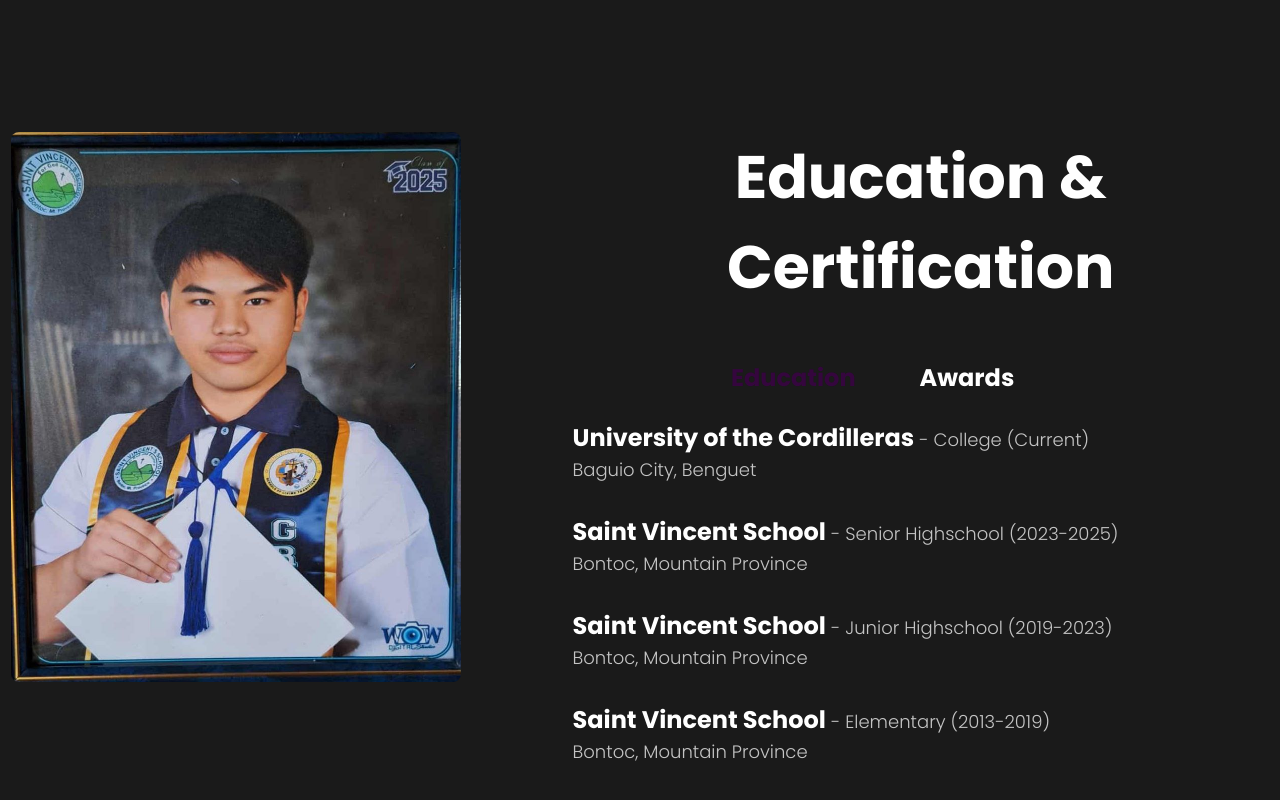
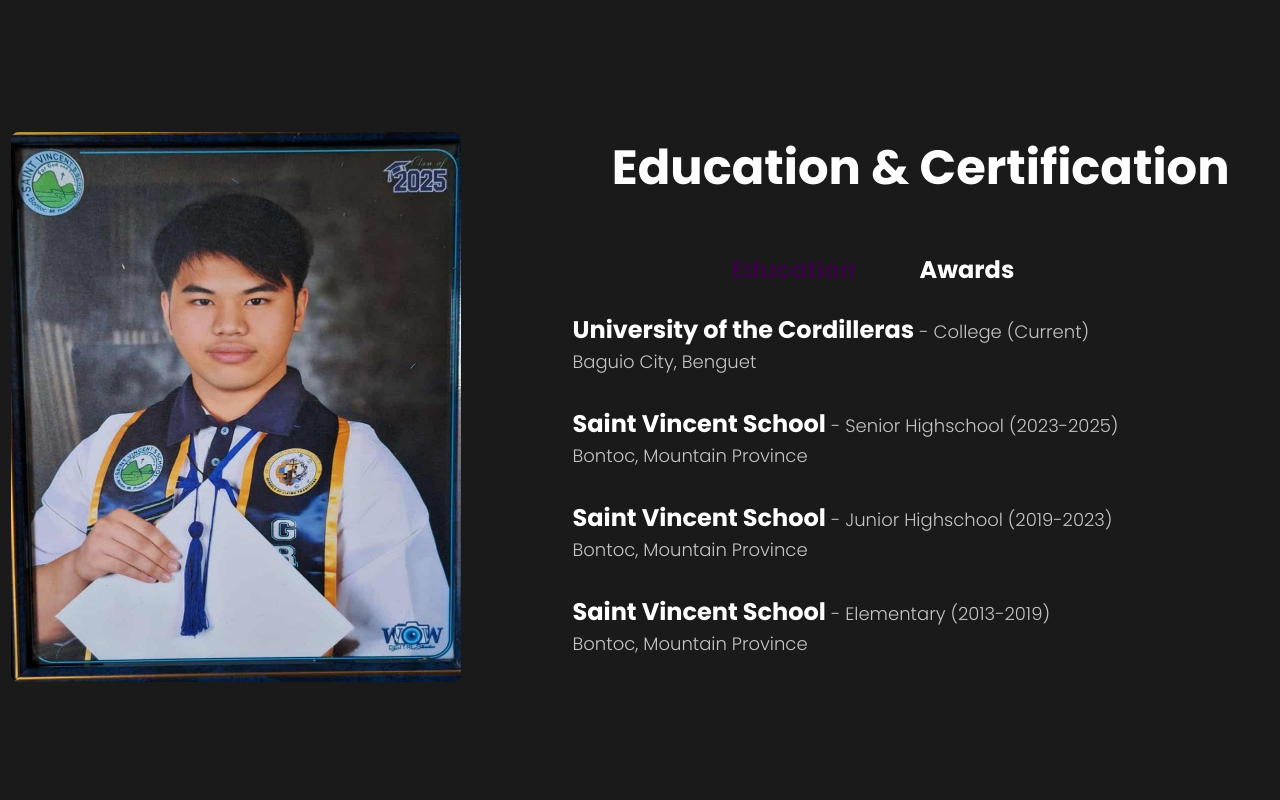
Before and after one commit to gawanichezen/for-jochrisse, a plain HTML site: page index.html in a window 1280 px wide. Shown: the part 828-1628 px from the top of the page. Drawn offline with Linux system fonts and the light colour scheme.

Commit message:
Update style.css

```diff
--- a/style.css
+++ b/style.css
@@ -113,7 +113,7 @@ input {
 /*=============== REUSABLE CSS CLASSES ===============*/
 
 .container{
-    max-width: 1450px;
+    max-width: 1300px;
     margin-inline: auto;
     padding-inline: 0.7rem;
 }
@@ -321,6 +321,7 @@ input {
 
 
 .section__title {
+    font-size: 3rem;
     text-align: center;   /* center horizontally */
     margin-bottom: 3rem;  /* space below title */
 }
```
